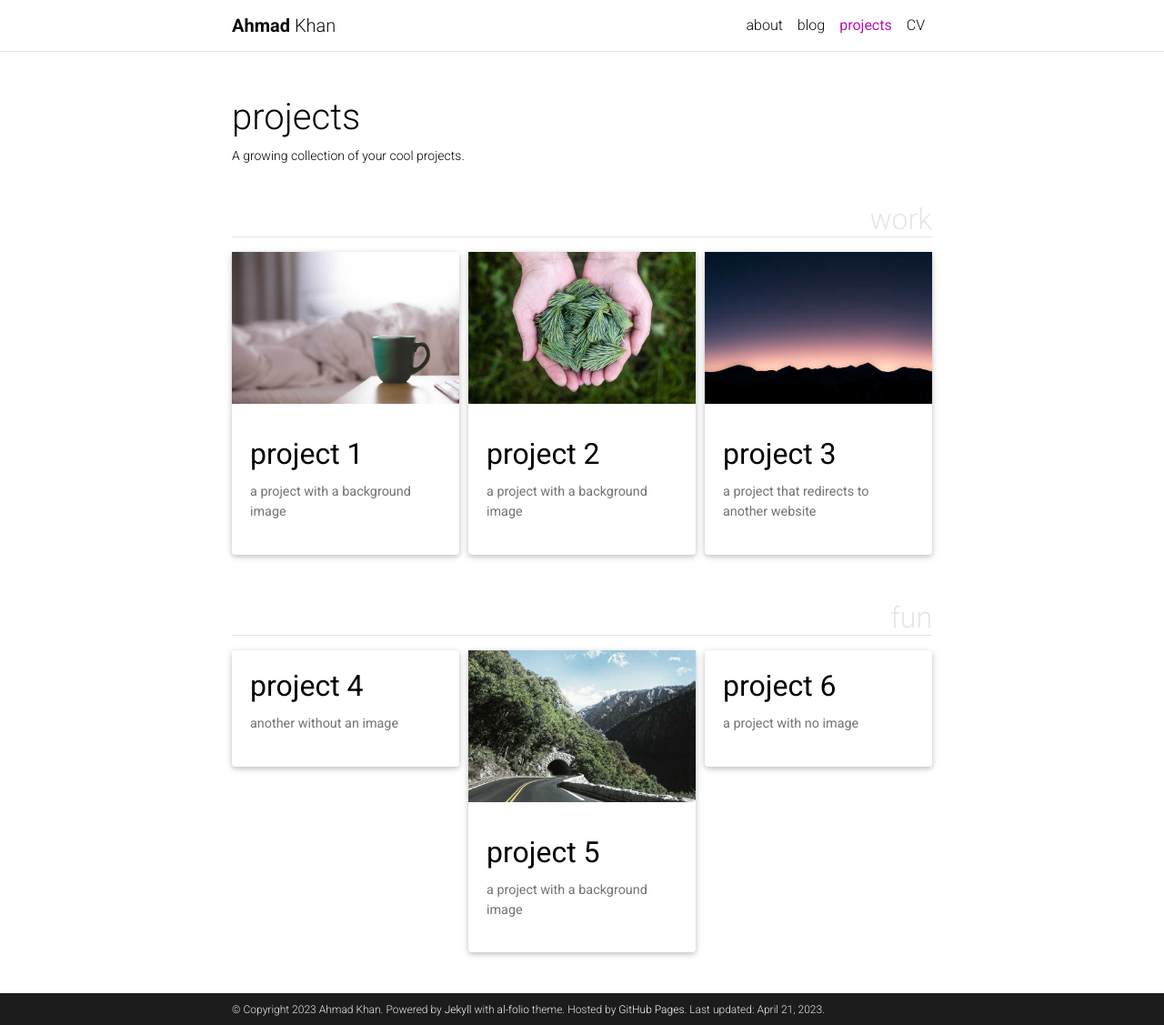
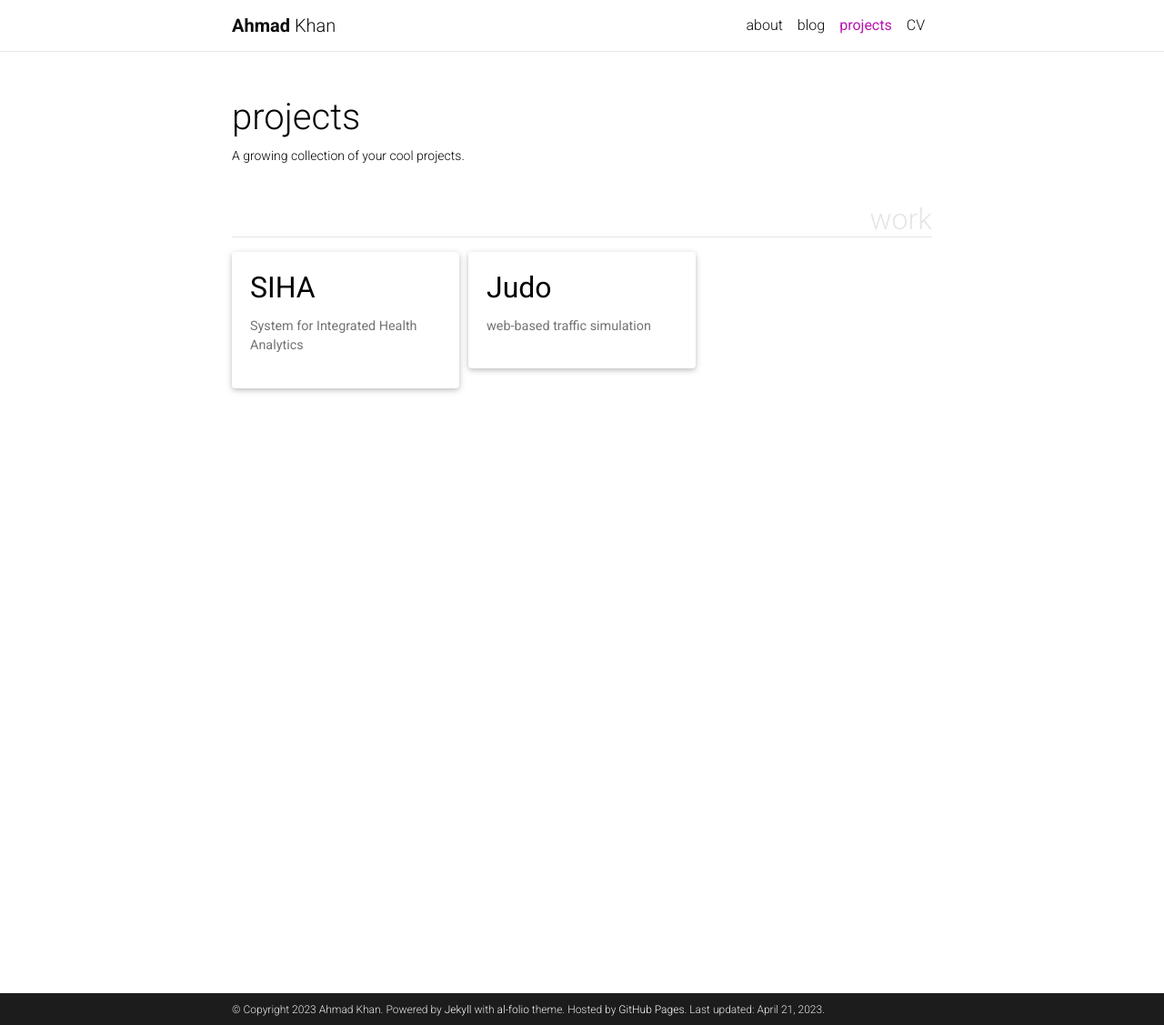
Before and after one commit to mak2508/portfolio-page, a Jekyll site: the page built from _pages/projects.md, in a window 1280 px wide and 1127 px high. Shown: the whole window at 91% size. Built offline with Jekyll 4.4.1, drawn with Linux system fonts in a browser that asks for light colours; full-size pictures stand in for the smaller copies a plugin makes; comment, search, counter and statistics services are not loaded; a style sheet for code colours, icons or effects is not loaded.

Commit message:
Update projects page

````diff
--- a/_includes/projects.html
+++ b/_includes/projects.html
@@ -13,7 +13,7 @@
           alt="project thumbnail" -%}
         {%- endif %}
         <div class="card-body">
-          <h2 class="card-title text-lowercase">{{ project.title }}</h2>
+          <h2 class="card-title">{{ project.title }}</h2>
           <p class="card-text">{{ project.description }}</p>
           <div class="row ml-1 mr-1 p-0">
             {%- if project.github -%}
--- a/_pages/projects.md
+++ b/_pages/projects.md
@@ -5,7 +5,7 @@ permalink: /projects/
 description: A growing collection of your cool projects.
 nav: true
 nav_order: 2
-display_categories: [work, fun]
+display_categories: [work]
 horizontal: false
 ---
 
--- a/_projects/1_project.md
+++ /dev/null
@@ -1,80 +0,0 @@
----
-layout: page
-title: project 1
-description: a project with a background image
-img: assets/img/12.jpg
-importance: 1
-category: work
----
-
-Every project has a beautiful feature showcase page.
-It's easy to include images in a flexible 3-column grid format.
-Make your photos 1/3, 2/3, or full width.
-
-To give your project a background in the portfolio page, just add the img tag to the front matter like so:
-
-    ---
-    layout: page
-    title: project
-    description: a project with a background image
-    img: /assets/img/12.jpg
-    ---
-
-<div class="row">
-    <div class="col-sm mt-3 mt-md-0">
-        {% include figure.html path="assets/img/1.jpg" title="example image" class="img-fluid rounded z-depth-1" %}
-    </div>
-    <div class="col-sm mt-3 mt-md-0">
-        {% include figure.html path="assets/img/3.jpg" title="example image" class="img-fluid rounded z-depth-1" %}
-    </div>
-    <div class="col-sm mt-3 mt-md-0">
-        {% include figure.html path="assets/img/5.jpg" title="example image" class="img-fluid rounded z-depth-1" %}
-    </div>
-</div>
-<div class="caption">
-    Caption photos easily. On the left, a road goes through a tunnel. Middle, leaves artistically fall in a hipster photoshoot. Right, in another hipster photoshoot, a lumberjack grasps a handful of pine needles.
-</div>
-<div class="row">
-    <div class="col-sm mt-3 mt-md-0">
-        {% include figure.html path="assets/img/5.jpg" title="example image" class="img-fluid rounded z-depth-1" %}
-    </div>
-</div>
-<div class="caption">
-    This image can also have a caption. It's like magic.
-</div>
-
-You can also put regular text between your rows of images.
-Say you wanted to write a little bit about your project before you posted the rest of the images.
-You describe how you toiled, sweated, *bled* for your project, and then... you reveal its glory in the next row of images.
-
-
-<div class="row justify-content-sm-center">
-    <div class="col-sm-8 mt-3 mt-md-0">
-        {% include figure.html path="assets/img/6.jpg" title="example image" class="img-fluid rounded z-depth-1" %}
-    </div>
-    <div class="col-sm-4 mt-3 mt-md-0">
-        {% include figure.html path="assets/img/11.jpg" title="example image" class="img-fluid rounded z-depth-1" %}
-    </div>
-</div>
-<div class="caption">
-    You can also have artistically styled 2/3 + 1/3 images, like these.
-</div>
-
-
-The code is simple.
-Just wrap your images with `<div class="col-sm">` and place them inside `<div class="row">` (read more about the <a href="https://getbootstrap.com/docs/4.4/layout/grid/">Bootstrap Grid</a> system).
-To make images responsive, add `img-fluid` class to each; for rounded corners and shadows use `rounded` and `z-depth-1` classes.
-Here's the code for the last row of images above:
-
-{% raw %}
-```html
-<div class="row justify-content-sm-center">
-    <div class="col-sm-8 mt-3 mt-md-0">
-        {% include figure.html path="assets/img/6.jpg" title="example image" class="img-fluid rounded z-depth-1" %}
-    </div>
-    <div class="col-sm-4 mt-3 mt-md-0">
-        {% include figure.html path="assets/img/11.jpg" title="example image" class="img-fluid rounded z-depth-1" %}
-    </div>
-</div>
-```
-{% endraw %}
--- /dev/null
+++ b/_projects/1_siha.md
@@ -0,0 +1,10 @@
+---
+layout: page
+title: SIHA
+description: System for Integrated Health Analytics
+# img: assets/img/12.jpg
+importance: 1
+category: work
+---
+
+[SIHA](https://siha.qcri.org) is an active project under QCRI that collects, analyzes, and exposes health data through a secure API.
--- /dev/null
+++ b/_projects/2_judo.md
@@ -0,0 +1,12 @@
+---
+layout: page
+title: Judo
+description: web-based traffic simulation
+# img: assets/img/3.jpg
+importance: 2
+category: work
+---
+
+Judo is a web application for efficient visualization of traffic simulation data generated using [QarSUMO](https://arxiv.org/abs/2010.03289), a distributed solution built by QCRI on top of an open source micro-traffic simulator, [SUMO](https://www.eclipse.org/sumo/) to accomplish faster simulation times.
+
+Judo takes the output from QarSUMO/SUMO and imports this data into a [geo-spatial database (POSTGIS)](https://postgis.net), exposed through a [FastAPI](https://postgis.net) backend, connected to an [Angular](https://angular.io) frontend, using [PIXI.js](https://pixijs.com) for web graphics.
--- a/_projects/2_project.md
+++ /dev/null
@@ -1,80 +0,0 @@
----
-layout: page
-title: project 2
-description: a project with a background image
-img: assets/img/3.jpg
-importance: 2
-category: work
----
-
-Every project has a beautiful feature showcase page.
-It's easy to include images in a flexible 3-column grid format.
-Make your photos 1/3, 2/3, or full width.
-
-To give your project a background in the portfolio page, just add the img tag to the front matter like so:
-
-    ---
-    layout: page
-    title: project
-    description: a project with a background image
-    img: /assets/img/12.jpg
-    ---
-
-<div class="row">
-    <div class="col-sm mt-3 mt-md-0">
-        {% include figure.html path="assets/img/1.jpg" title="example image" class="img-fluid rounded z-depth-1" %}
-    </div>
-    <div class="col-sm mt-3 mt-md-0">
-        {% include figure.html path="assets/img/3.jpg" title="example image" class="img-fluid rounded z-depth-1" %}
-    </div>
-    <div class="col-sm mt-3 mt-md-0">
-        {% include figure.html path="assets/img/5.jpg" title="example image" class="img-fluid rounded z-depth-1" %}
-    </div>
-</div>
-<div class="caption">
-    Caption photos easily. On the left, a road goes through a tunnel. Middle, leaves artistically fall in a hipster photoshoot. Right, in another hipster photoshoot, a lumberjack grasps a handful of pine needles.
-</div>
-<div class="row">
-    <div class="col-sm mt-3 mt-md-0">
-        {% include figure.html path="assets/img/5.jpg" title="example image" class="img-fluid rounded z-depth-1" %}
-    </div>
-</div>
-<div class="caption">
-    This image can also have a caption. It's like magic.
-</div>
-
-You can also put regular text between your rows of images.
-Say you wanted to write a little bit about your project before you posted the rest of the images.
-You describe how you toiled, sweated, *bled* for your project, and then... you reveal its glory in the next row of images.
-
-
-<div class="row justify-content-sm-center">
-    <div class="col-sm-8 mt-3 mt-md-0">
-        {% include figure.html path="assets/img/6.jpg" title="example image" class="img-fluid rounded z-depth-1" %}
-    </div>
-    <div class="col-sm-4 mt-3 mt-md-0">
-        {% include figure.html path="assets/img/11.jpg" title="example image" class="img-fluid rounded z-depth-1" %}
-    </div>
-</div>
-<div class="caption">
-    You can also have artistically styled 2/3 + 1/3 images, like these.
-</div>
-
-
-The code is simple.
-Just wrap your images with `<div class="col-sm">` and place them inside `<div class="row">` (read more about the <a href="https://getbootstrap.com/docs/4.4/layout/grid/">Bootstrap Grid</a> system).
-To make images responsive, add `img-fluid` class to each; for rounded corners and shadows use `rounded` and `z-depth-1` classes.
-Here's the code for the last row of images above:
-
-{% raw %}
-```html
-<div class="row justify-content-sm-center">
-    <div class="col-sm-8 mt-3 mt-md-0">
-        {% include figure.html path="assets/img/6.jpg" title="example image" class="img-fluid rounded z-depth-1" %}
-    </div>
-    <div class="col-sm-4 mt-3 mt-md-0">
-        {% include figure.html path="assets/img/11.jpg" title="example image" class="img-fluid rounded z-depth-1" %}
-    </div>
-</div>
-```
-{% endraw %}
--- a/_projects/4_project.md
+++ /dev/null
@@ -1,80 +0,0 @@
----
-layout: page
-title: project 4
-description: another without an image
-img:
-importance: 3
-category: fun
----
-
-Every project has a beautiful feature showcase page.
-It's easy to include images in a flexible 3-column grid format.
-Make your photos 1/3, 2/3, or full width.
-
-To give your project a background in the portfolio page, just add the img tag to the front matter like so:
-
-    ---
-    layout: page
-    title: project
-    description: a project with a background image
-    img: /assets/img/12.jpg
-    ---
-
-<div class="row">
-    <div class="col-sm mt-3 mt-md-0">
-        {% include figure.html path="assets/img/1.jpg" title="example image" class="img-fluid rounded z-depth-1" %}
-    </div>
-    <div class="col-sm mt-3 mt-md-0">
-        {% include figure.html path="assets/img/3.jpg" title="example image" class="img-fluid rounded z-depth-1" %}
-    </div>
-    <div class="col-sm mt-3 mt-md-0">
-        {% include figure.html path="assets/img/5.jpg" title="example image" class="img-fluid rounded z-depth-1" %}
-    </div>
-</div>
-<div class="caption">
-    Caption photos easily. On the left, a road goes through a tunnel. Middle, leaves artistically fall in a hipster photoshoot. Right, in another hipster photoshoot, a lumberjack grasps a handful of pine needles.
-</div>
-<div class="row">
-    <div class="col-sm mt-3 mt-md-0">
-        {% include figure.html path="assets/img/5.jpg" title="example image" class="img-fluid rounded z-depth-1" %}
-    </div>
-</div>
-<div class="caption">
-    This image can also have a caption. It's like magic.
-</div>
-
-You can also put regular text between your rows of images.
-Say you wanted to write a little bit about your project before you posted the rest of the images.
-You describe how you toiled, sweated, *bled* for your project, and then... you reveal its glory in the next row of images.
-
-
-<div class="row justify-content-sm-center">
-    <div class="col-sm-8 mt-3 mt-md-0">
-        {% include figure.html path="assets/img/6.jpg" title="example image" class="img-fluid rounded z-depth-1" %}
-    </div>
-    <div class="col-sm-4 mt-3 mt-md-0">
-        {% include figure.html path="assets/img/11.jpg" title="example image" class="img-fluid rounded z-depth-1" %}
-    </div>
-</div>
-<div class="caption">
-    You can also have artistically styled 2/3 + 1/3 images, like these.
-</div>
-
-
-The code is simple.
-Just wrap your images with `<div class="col-sm">` and place them inside `<div class="row">` (read more about the <a href="https://getbootstrap.com/docs/4.4/layout/grid/">Bootstrap Grid</a> system).
-To make images responsive, add `img-fluid` class to each; for rounded corners and shadows use `rounded` and `z-depth-1` classes.
-Here's the code for the last row of images above:
-
-{% raw %}
-```html
-<div class="row justify-content-sm-center">
-    <div class="col-sm-8 mt-3 mt-md-0">
-        {% include figure.html path="assets/img/6.jpg" title="example image" class="img-fluid rounded z-depth-1" %}
-    </div>
-    <div class="col-sm-4 mt-3 mt-md-0">
-        {% include figure.html path="assets/img/11.jpg" title="example image" class="img-fluid rounded z-depth-1" %}
-    </div>
-</div>
-```
-{% endraw %}
--- a/_projects/5_project.md
+++ /dev/null
@@ -1,80 +0,0 @@
----
-layout: page
-title: project 5
-description: a project with a background image
-img: assets/img/1.jpg
-importance: 3
-category: fun
----
-
-Every project has a beautiful feature showcase page.
-It's easy to include images in a flexible 3-column grid format.
-Make your photos 1/3, 2/3, or full width.
-
-To give your project a background in the portfolio page, just add the img tag to the front matter like so:
-
-    ---
-    layout: page
-    title: project
-    description: a project with a background image
-    img: /assets/img/12.jpg
-    ---
-
-<div class="row">
-    <div class="col-sm mt-3 mt-md-0">
-        {% include figure.html path="assets/img/1.jpg" title="example image" class="img-fluid rounded z-depth-1" %}
-    </div>
-    <div class="col-sm mt-3 mt-md-0">
-        {% include figure.html path="assets/img/3.jpg" title="example image" class="img-fluid rounded z-depth-1" %}
-    </div>
-    <div class="col-sm mt-3 mt-md-0">
-        {% include figure.html path="assets/img/5.jpg" title="example image" class="img-fluid rounded z-depth-1" %}
-    </div>
-</div>
-<div class="caption">
-    Caption photos easily. On the left, a road goes through a tunnel. Middle, leaves artistically fall in a hipster photoshoot. Right, in another hipster photoshoot, a lumberjack grasps a handful of pine needles.
-</div>
-<div class="row">
-    <div class="col-sm mt-3 mt-md-0">
-        {% include figure.html path="assets/img/5.jpg" title="example image" class="img-fluid rounded z-depth-1" %}
-    </div>
-</div>
-<div class="caption">
-    This image can also have a caption. It's like magic.
-</div>
-
-You can also put regular text between your rows of images.
-Say you wanted to write a little bit about your project before you posted the rest of the images.
-You describe how you toiled, sweated, *bled* for your project, and then... you reveal its glory in the next row of images.
-
-
-<div class="row justify-content-sm-center">
-    <div class="col-sm-8 mt-3 mt-md-0">
-        {% include figure.html path="assets/img/6.jpg" title="example image" class="img-fluid rounded z-depth-1" %}
-    </div>
-    <div class="col-sm-4 mt-3 mt-md-0">
-        {% include figure.html path="assets/img/11.jpg" title="example image" class="img-fluid rounded z-depth-1" %}
-    </div>
-</div>
-<div class="caption">
-    You can also have artistically styled 2/3 + 1/3 images, like these.
-</div>
-
-
-The code is simple.
-Just wrap your images with `<div class="col-sm">` and place them inside `<div class="row">` (read more about the <a href="https://getbootstrap.com/docs/4.4/layout/grid/">Bootstrap Grid</a> system).
-To make images responsive, add `img-fluid` class to each; for rounded corners and shadows use `rounded` and `z-depth-1` classes.
-Here's the code for the last row of images above:
-
-{% raw %}
-```html
-<div class="row justify-content-sm-center">
-    <div class="col-sm-8 mt-3 mt-md-0">
-        {% include figure.html path="assets/img/6.jpg" title="example image" class="img-fluid rounded z-depth-1" %}
-    </div>
-    <div class="col-sm-4 mt-3 mt-md-0">
-        {% include figure.html path="assets/img/11.jpg" title="example image" class="img-fluid rounded z-depth-1" %}
-    </div>
-</div>
-```
-{% endraw %}
--- a/_projects/6_project.md
+++ /dev/null
@@ -1,80 +0,0 @@
----
-layout: page
-title: project 6
-description: a project with no image
-img:
-importance: 4
-category: fun
----
-
-Every project has a beautiful feature showcase page.
-It's easy to include images in a flexible 3-column grid format.
-Make your photos 1/3, 2/3, or full width.
-
-To give your project a background in the portfolio page, just add the img tag to the front matter like so:
-
-    ---
-    layout: page
-    title: project
-    description: a project with a background image
-    img: /assets/img/12.jpg
-    ---
-
-<div class="row">
-    <div class="col-sm mt-3 mt-md-0">
-        {% include figure.html path="assets/img/1.jpg" title="example image" class="img-fluid rounded z-depth-1" %}
-    </div>
-    <div class="col-sm mt-3 mt-md-0">
-        {% include figure.html path="assets/img/3.jpg" title="example image" class="img-fluid rounded z-depth-1" %}
-    </div>
-    <div class="col-sm mt-3 mt-md-0">
-        {% include figure.html path="assets/img/5.jpg" title="example image" class="img-fluid rounded z-depth-1" %}
-    </div>
-</div>
-<div class="caption">
-    Caption photos easily. On the left, a road goes through a tunnel. Middle, leaves artistically fall in a hipster photoshoot. Right, in another hipster photoshoot, a lumberjack grasps a handful of pine needles.
-</div>
-<div class="row">
-    <div class="col-sm mt-3 mt-md-0">
-        {% include figure.html path="assets/img/5.jpg" title="example image" class="img-fluid rounded z-depth-1" %}
-    </div>
-</div>
-<div class="caption">
-    This image can also have a caption. It's like magic.
-</div>
-
-You can also put regular text between your rows of images.
-Say you wanted to write a little bit about your project before you posted the rest of the images.
-You describe how you toiled, sweated, *bled* for your project, and then... you reveal its glory in the next row of images.
-
-
-<div class="row justify-content-sm-center">
-    <div class="col-sm-8 mt-3 mt-md-0">
-        {% include figure.html path="assets/img/6.jpg" title="example image" class="img-fluid rounded z-depth-1" %}
-    </div>
-    <div class="col-sm-4 mt-3 mt-md-0">
-        {% include figure.html path="assets/img/11.jpg" title="example image" class="img-fluid rounded z-depth-1" %}
-    </div>
-</div>
-<div class="caption">
-    You can also have artistically styled 2/3 + 1/3 images, like these.
-</div>
-
-
-The code is simple.
-Just wrap your images with `<div class="col-sm">` and place them inside `<div class="row">` (read more about the <a href="https://getbootstrap.com/docs/4.4/layout/grid/">Bootstrap Grid</a> system).
-To make images responsive, add `img-fluid` class to each; for rounded corners and shadows use `rounded` and `z-depth-1` classes.
-Here's the code for the last row of images above:
-
-{% raw %}
-```html
-<div class="row justify-content-sm-center">
-    <div class="col-sm-8 mt-3 mt-md-0">
-        {% include figure.html path="assets/img/6.jpg" title="example image" class="img-fluid rounded z-depth-1" %}
-    </div>
-    <div class="col-sm-4 mt-3 mt-md-0">
-        {% include figure.html path="assets/img/11.jpg" title="example image" class="img-fluid rounded z-depth-1" %}
-    </div>
-</div>
-```
-{% endraw %}
````
Also changed, not shown: _pages/about.md (+2 -0 lines), _projects/3_project.md (deleted, +0 -81 lines).
